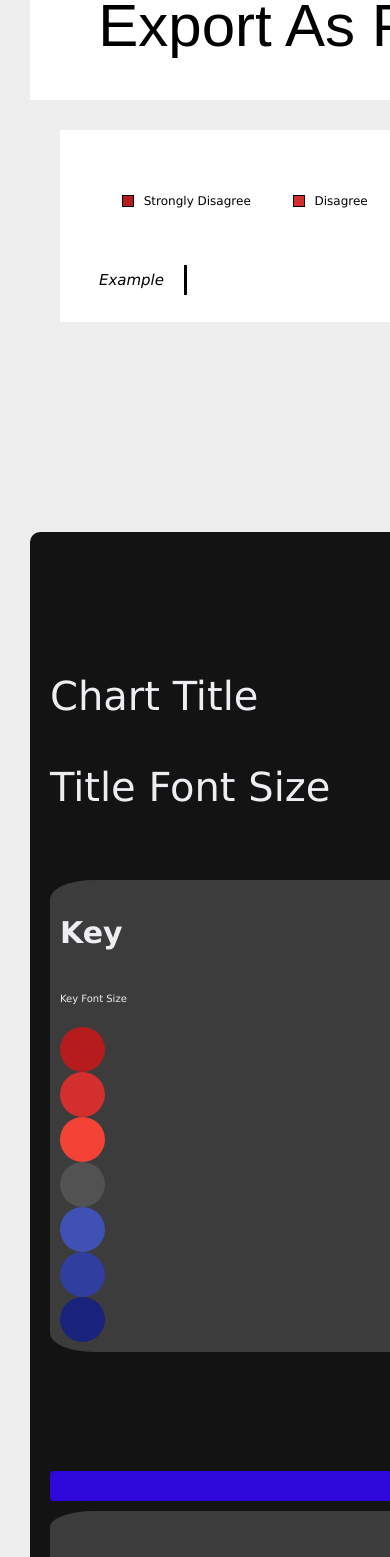
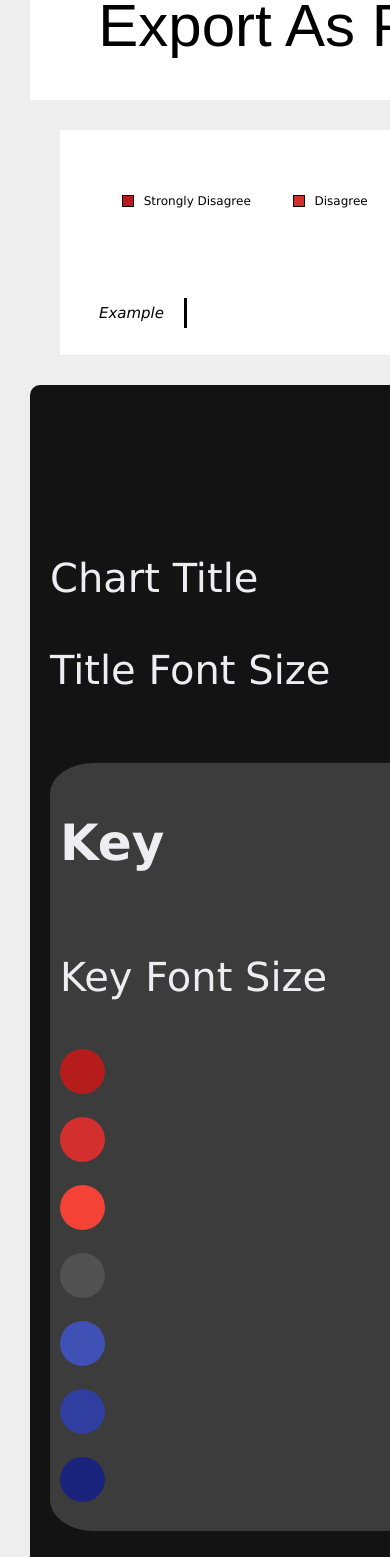
Before and after one commit to JackHoltNU/datavis, a Next.js app: page / in a window 390 px wide. Shown: the part 60-1617 px from the top of the page. Built offline with nearby package versions, Linux system fonts and the light colour scheme.

Commit message:
UI changes for mobile

```diff
--- a/components/keyInput.tsx
+++ b/components/keyInput.tsx
@@ -37,7 +37,7 @@ const KeyInput = ({ likertKey, updateKey }: Props) => {
       <div className="data__input--box data__input--boxkey">
         <h2 className="data__input--item-title">Key</h2>
         <div className="chartsetup__pair">
-          <label>Key Font Size</label>
+          <label className="chartsetup__pair--label">Key Font Size</label>
           <div className="incrementpair">
             <button
               className="incrementpair__btn"
--- a/styles/_base.scss
+++ b/styles/_base.scss
@@ -38,7 +38,7 @@ html {
   width: 100vw;
   font-family: Verdana, Geneva, Tahoma, sans-serif;
 
-  @media (max-width: $bp-smallest) {
+  @media (max-width: $bp-small) {
     flex-direction: column-reverse;
     align-items: center;
   }
@@ -51,7 +51,7 @@ html {
   min-width: calc($min-width - $sidebar-width);
   padding-right: 4rem;
   width: calc(100vw - $sidebar-width);
-  @media (max-width: $bp-smallest) {
+  @media (max-width: $bp-small) {
     width: 100%;
     padding-right: 0;
   }
@@ -68,7 +68,7 @@ html {
   padding: 0 2rem;
   width: $sidebar-width;
 
-  @media (max-width: $bp-smallest) {
+  @media (max-width: $bp-small) {
     width: 95%;
   }
 }
@@ -77,16 +77,16 @@ h1 {
   font-size: 2rem;
   text-align: center;
 
-  @media (max-width: $bp-smallest) {
-    font-size: 5rem;
+  @media (max-width: $bp-small) {
+    font-size: 6rem;
   }
 }
 
 h2 {
   font-size: 1.5rem;
 
-  @media (max-width: $bp-smallest) {
-    font-size: 3rem;
+  @media (max-width: $bp-small) {
+    font-size: 5rem;
   }
 }
 
@@ -98,6 +98,12 @@ h2 {
   height: 30px;
   margin: 10px 0;
   width: 100%;
+
+  @media (max-width: $bp-small) {
+    font-size: 4rem;
+    height: 6rem;
+    margin-bottom: 2rem;
+  }
 }
 
 .btn:hover {
--- a/styles/_chart.scss
+++ b/styles/_chart.scss
@@ -10,7 +10,7 @@
     flex-direction: column;
     width: 100%;
 
-    @media (max-width: $bp-smallest) {
+    @media (max-width: $bp-small) {
       align-items: center;
     }
   }
@@ -27,15 +27,16 @@
     min-height: 100px;
     padding: 20px;
 
-    @media (max-width: $bp-smallest) {
+    @media (max-width: $bp-small) {
       width: 90%;
+      margin-bottom: 20px;
     }
   }
 
   &__btn--container {
     display: flex;
 
-    @media (max-width: $bp-smallest) {
+    @media (max-width: $bp-small) {
       justify-content: space-around;
       width: 100%;
     }
@@ -48,7 +49,7 @@
     margin-bottom: 1rem;
     margin-right: 1rem;
 
-    @media (max-width: $bp-smallest) {
+    @media (max-width: $bp-small) {
       font-size: 6rem;
       height: 15rem;
       width: 45%;
--- a/styles/_sidebar.scss
+++ b/styles/_sidebar.scss
@@ -7,24 +7,40 @@
     justify-content: space-between;
     margin-bottom: 0.5rem;
     width: 100%;
+
+    &--label {
+      @media (max-width: $bp-small) {
+        font-size: 4rem;
+      }
+    }
   }
   &__title {
     background-color: $color-light;
     border: none;
     width: 60%;
     text-align: right;
+
+    @media (max-width: $bp-small) {
+      font-size: 4rem;
+    }
   }
   &__fontsize {
     width: 2rem;
     text-align: center;
+
+    @media (max-width: $bp-small) {
+      font-size: 4rem;
+      width: 6rem;
+    }
   }
 
-  @media (max-width: $bp-smallest) {
+  @media (max-width: $bp-small) {
     font-size: 4rem;
   }
 }
 
 .incrementpair {
+  align-items: center;
   display: flex;
   justify-content: space-between;
   width: 20%;
@@ -34,8 +50,10 @@
     border: none;
     color: $color-light;
     font-size: 1.4rem;
-    @media (max-width: $bp-smallest) {
+    @media (max-width: $bp-small) {
       font-size: 4rem;
+      height: 6rem;
+      width: 6rem;
     }
   }
 
@@ -78,12 +96,20 @@ item {
   margin-bottom: 1rem;
   margin-top: 0;
   width: 100%;
+
+  @media (max-width: $bp-small) {
+    font-size: 4rem;
+  }
 }
 
 .data__input--block {
   display: flex;
   justify-content: space-between;
   align-items: center;
+
+  @media (max-width: $bp-small) {
+    margin-bottom: 1.5rem;
+  }
 }
 
 .data__input--blocklabel {
@@ -93,6 +119,10 @@ item {
   font-size: 1.2rem;
   height: 2.5rem;
   margin-right: 5px;
+
+  @media (max-width: $bp-small) {
+    font-size: 4rem;
+  }
 }
 
 .data__input--blockinput {
@@ -104,6 +134,12 @@ item {
   margin: 0.5rem;
   padding-right: 0.4rem;
   text-align: center;
+
+  @media (max-width: $bp-small) {
+    font-size: 4rem;
+    width: 8rem;
+    height: 4.5rem;
+  }
 }
 
 .data__input--keyItemInput {
@@ -113,16 +149,30 @@ item {
   width: 20rem;
   height: 2rem;
   margin: 0.4rem;
+
+  @media (max-width: $bp-small) {
+    font-size: 4rem;
+    width: 45rem;
+    height: 4.5rem;
+  }
 }
 
 .data__input--settitle {
   align-items: center;
   display: flex;
   justify-content: space-between;
+
+  @media (max-width: $bp-small) {
+    margin-bottom: 1.5rem;
+  }
 }
 
 .data__input--textlabel {
   font-size: 1.2rem;
+
+  @media (max-width: $bp-small) {
+    font-size: 4rem;
+  }
 }
 
 .data__input--textinput {
@@ -134,6 +184,12 @@ item {
   margin: 0.5rem;
   padding-right: 0.4rem;
   text-align: right;
+
+  @media (max-width: $bp-small) {
+    font-size: 4rem;
+    width: 45rem;
+    height: 4.5rem;
+  }
 }
 
 .swatch {
@@ -141,7 +197,7 @@ item {
   height: 1.5rem;
   width: 1.5rem;
 
-  @media (max-width: $bp-smallest) {
+  @media (max-width: $bp-small) {
     height: 4.5rem;
     width: 4.5rem;
   }
```
